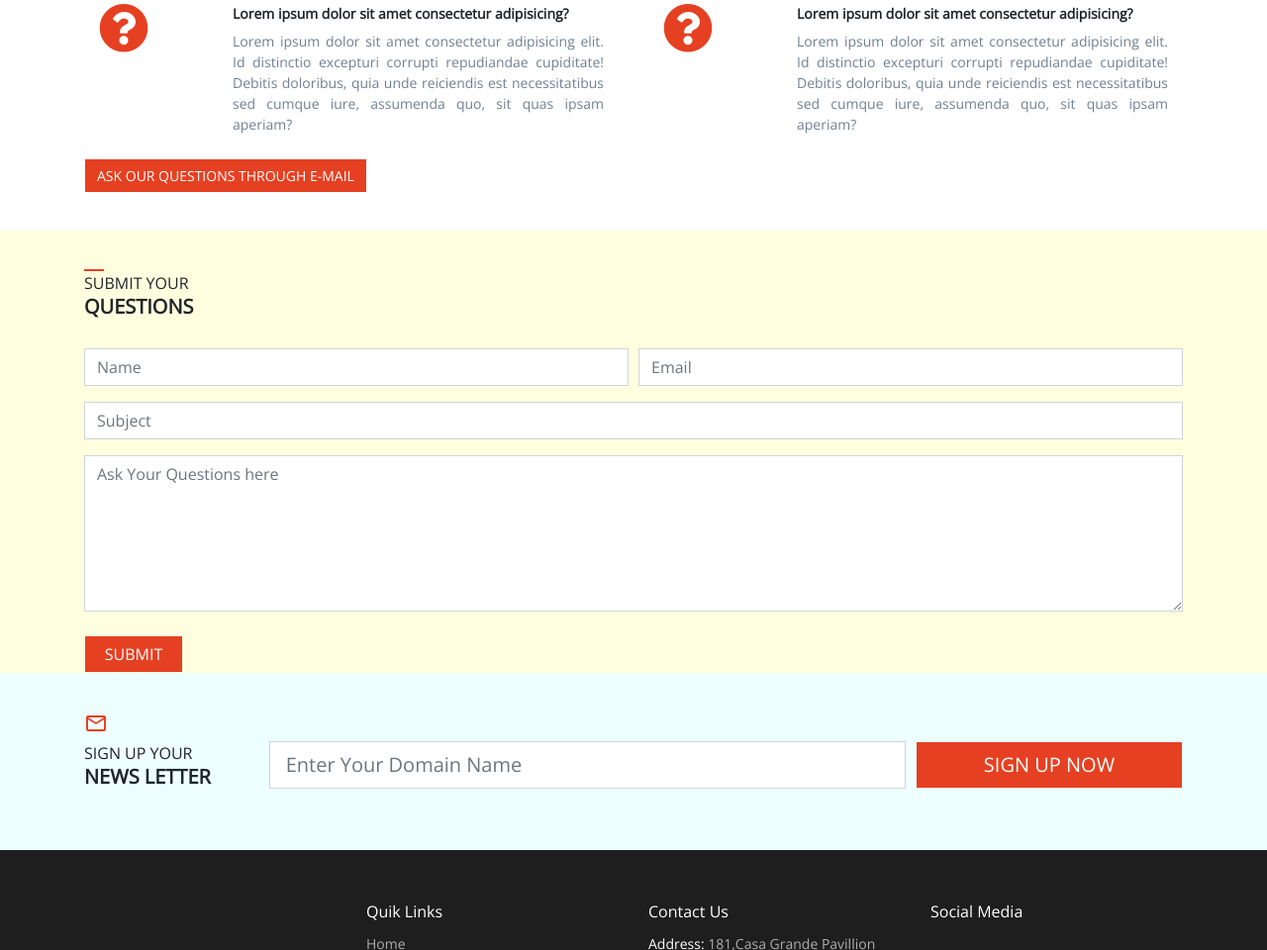
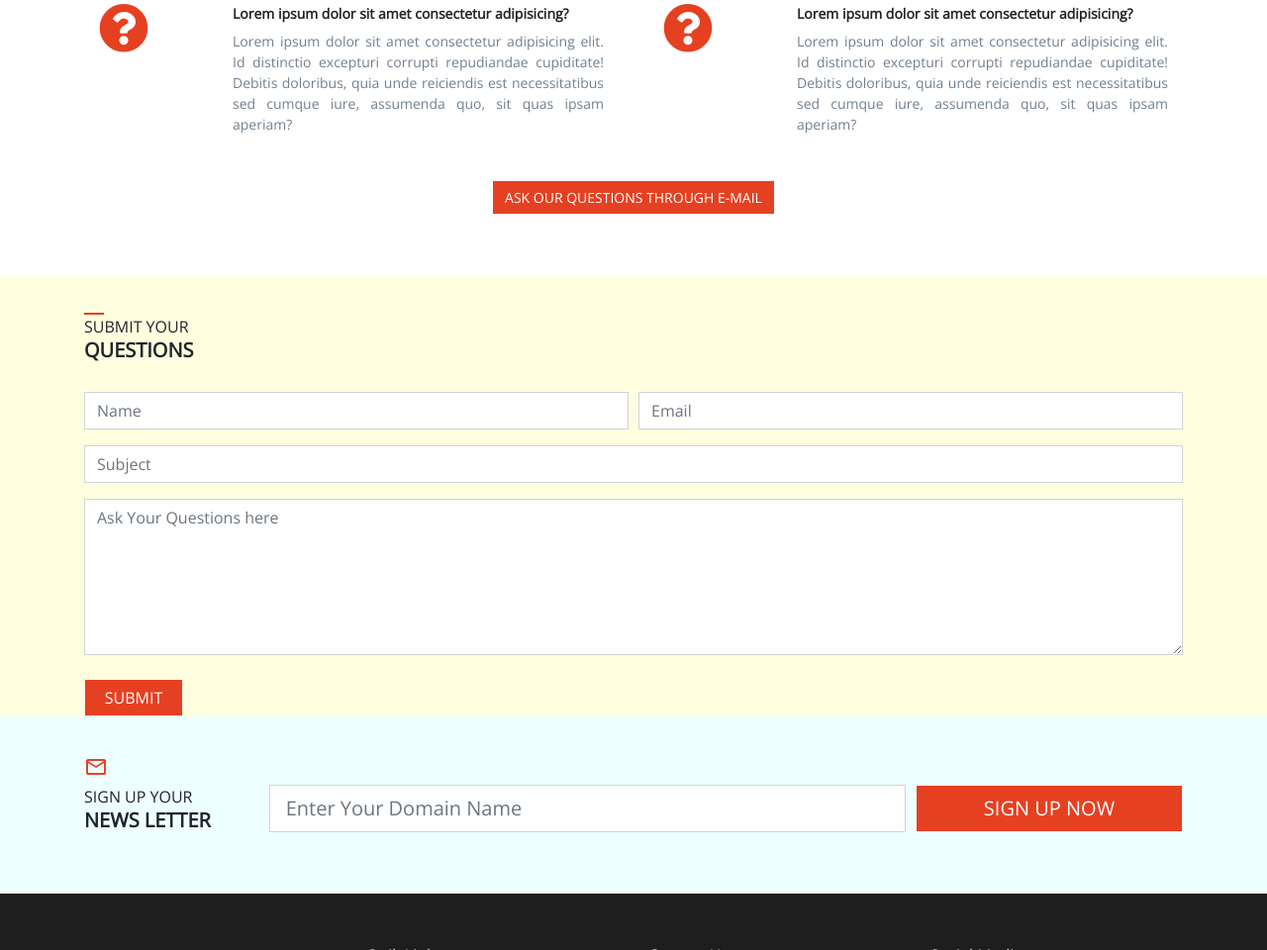
Before and after one commit to aruntamil7/aspro, a plain HTML site: page app/faq.html in a window 1280 px wide. Shown: the part 963-1923 px from the top of the page at 99% size. Drawn offline with nearby package versions, Linux system fonts and the light colour scheme.

Commit message:
bug-fixed : added class to the faq

```diff
--- a/app/faq.html
+++ b/app/faq.html
@@ -243,7 +243,9 @@
                         </div>
                     </div>
                 </div>
-                <button class="btn btn-nwarn form-control w-font btn-cn">ASK OUR QUESTIONS THROUGH E-MAIL</button>
+                <div class="ho-contain-row fa-btn">
+                    <button class="btn btn-nwarn form-control w-font btn-cn">ASK OUR QUESTIONS THROUGH E-MAIL</button>
+                </div>
             </div>
         </div>
         <div class="ho-contain-yl">
```
